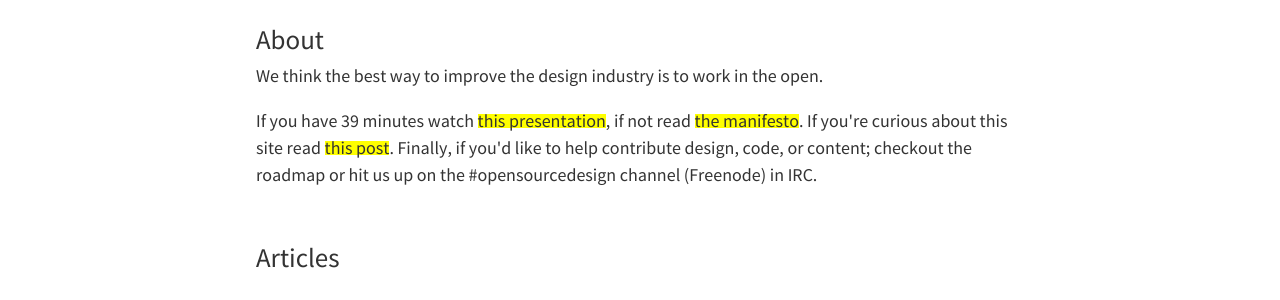
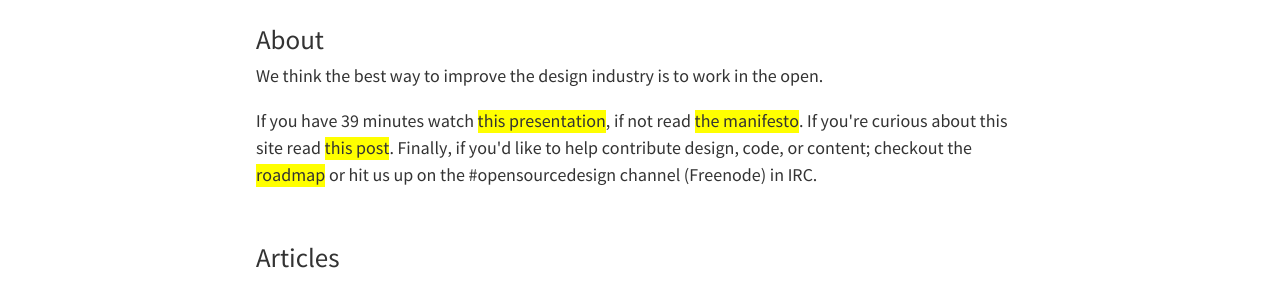
Before and after one commit to DesignOpen/designopen.github.io, a Jekyll site: the page built from index.html, in a window 1280 px wide. Shown: the part 370-670 px from the top of the page. Built offline with Jekyll 4.4.1, drawn with Linux system fonts in a browser that asks for light colours.

Commit message:
not quite as pretty as the original, but less breaky

```diff
--- a/css/main.css
+++ b/css/main.css
@@ -190,37 +190,26 @@
 }
 
 /* line 136, /Users/garthdb/Open Source Design/opensourcedesignis.github.io/css/main.scss */
-a {
+p > a {
   color: inherit;
-  text-decoration: none;
-  position: relative;
+  background: yellow;
 }
-
-/* line 141, /Users/garthdb/Open Source Design/opensourcedesignis.github.io/css/main.scss */
-p > a::before {
-  content: '';
-  position: absolute;
-  top: 0;
-  left: 0;
-  display: inline-block;
-  height: .8rem;
-  width: 100%;
-  margin: .2rem 0 0;
-  background: yellow;
-  z-index: -1;
-}
-
-/* line 153, /Users/garthdb/Open Source Design/opensourcedesignis.github.io/css/main.scss */
-p > a:hover::before {
+/* line 139, /Users/garthdb/Open Source Design/opensourcedesignis.github.io/css/main.scss */
+p > a:hover {
   border-bottom: 1px solid;
 }
 
-/* line 156, /Users/garthdb/Open Source Design/opensourcedesignis.github.io/css/main.scss */
+/* line 143, /Users/garthdb/Open Source Design/opensourcedesignis.github.io/css/main.scss */
+a {
+  text-decoration: none;
+}
+
+/* line 146, /Users/garthdb/Open Source Design/opensourcedesignis.github.io/css/main.scss */
 code {
   font-size: 80%;
 }
 
-/* line 159, /Users/garthdb/Open Source Design/opensourcedesignis.github.io/css/main.scss */
+/* line 149, /Users/garthdb/Open Source Design/opensourcedesignis.github.io/css/main.scss */
 blockquote {
   font-style: italic;
   padding: .5rem 1rem .75rem;
@@ -232,28 +221,28 @@
   border-bottom: 1px solid;
 }
 
-/* line 169, /Users/garthdb/Open Source Design/opensourcedesignis.github.io/css/main.scss */
+/* line 159, /Users/garthdb/Open Source Design/opensourcedesignis.github.io/css/main.scss */
 blockquote p {
   margin: 0;
 }
 
-/* line 172, /Users/garthdb/Open Source Design/opensourcedesignis.github.io/css/main.scss */
+/* line 162, /Users/garthdb/Open Source Design/opensourcedesignis.github.io/css/main.scss */
 ul {
   padding: 0 0 0 1.5rem;
 }
 
-/* line 175, /Users/garthdb/Open Source Design/opensourcedesignis.github.io/css/main.scss */
+/* line 165, /Users/garthdb/Open Source Design/opensourcedesignis.github.io/css/main.scss */
 article ul {
   list-style: none;
   padding: 0 0 0 1rem;
 }
 
-/* line 179, /Users/garthdb/Open Source Design/opensourcedesignis.github.io/css/main.scss */
+/* line 169, /Users/garthdb/Open Source Design/opensourcedesignis.github.io/css/main.scss */
 article ul li {
   margin: 0 0 .5rem;
 }
 
-/* line 182, /Users/garthdb/Open Source Design/opensourcedesignis.github.io/css/main.scss */
+/* line 172, /Users/garthdb/Open Source Design/opensourcedesignis.github.io/css/main.scss */
 article ul li::before {
   content: "\25ca";
   display: inline-block;
@@ -262,7 +251,7 @@
   color: #316b9e;
 }
 
-/* line 189, /Users/garthdb/Open Source Design/opensourcedesignis.github.io/css/main.scss */
+/* line 179, /Users/garthdb/Open Source Design/opensourcedesignis.github.io/css/main.scss */
 article ol {
   padding: 0;
   list-style: none;
@@ -270,13 +259,13 @@
   counter-reset: o;
 }
 
-/* line 195, /Users/garthdb/Open Source Design/opensourcedesignis.github.io/css/main.scss */
+/* line 185, /Users/garthdb/Open Source Design/opensourcedesignis.github.io/css/main.scss */
 article ol li {
   counter-increment: o;
   margin: 0 0 .5rem;
 }
 
-/* line 199, /Users/garthdb/Open Source Design/opensourcedesignis.github.io/css/main.scss */
+/* line 189, /Users/garthdb/Open Source Design/opensourcedesignis.github.io/css/main.scss */
 article ol li::before {
   display: inline-block;
   content: counter(o) ".";
@@ -285,7 +274,7 @@
   color: #316b9e;
 }
 
-/* line 207, /Users/garthdb/Open Source Design/opensourcedesignis.github.io/css/main.scss */
+/* line 197, /Users/garthdb/Open Source Design/opensourcedesignis.github.io/css/main.scss */
 .footnotes ol {
   padding: 0;
   list-style: none;
@@ -293,13 +282,13 @@
   counter-reset: o;
 }
 
-/* line 213, /Users/garthdb/Open Source Design/opensourcedesignis.github.io/css/main.scss */
+/* line 203, /Users/garthdb/Open Source Design/opensourcedesignis.github.io/css/main.scss */
 .footnotes ol li {
   counter-increment: o;
   margin: 0 0 .5rem;
 }
 
-/* line 217, /Users/garthdb/Open Source Design/opensourcedesignis.github.io/css/main.scss */
+/* line 207, /Users/garthdb/Open Source Design/opensourcedesignis.github.io/css/main.scss */
 .footnotes ol li::before {
   display: inline-block;
   content: counter(o) ".";
@@ -308,13 +297,13 @@
   color: #316b9e;
 }
 
-/* line 224, /Users/garthdb/Open Source Design/opensourcedesignis.github.io/css/main.scss */
+/* line 214, /Users/garthdb/Open Source Design/opensourcedesignis.github.io/css/main.scss */
 .footnotes p {
   display: inline-block;
   margin: 0;
 }
 
-/* line 229, /Users/garthdb/Open Source Design/opensourcedesignis.github.io/css/main.scss */
+/* line 219, /Users/garthdb/Open Source Design/opensourcedesignis.github.io/css/main.scss */
 .homeheader {
   width: 100%;
   height: 12rem;
@@ -329,19 +318,19 @@
   justify-content: center;
   align-items: center;
 }
-/* line 242, /Users/garthdb/Open Source Design/opensourcedesignis.github.io/css/main.scss */
+/* line 232, /Users/garthdb/Open Source Design/opensourcedesignis.github.io/css/main.scss */
 .homeheader h1 {
   font-size: 2rem;
   margin-top: 0.5rem;
 }
 @media (min-width: 800px) {
-  /* line 229, /Users/garthdb/Open Source Design/opensourcedesignis.github.io/css/main.scss */
+  /* line 219, /Users/garthdb/Open Source Design/opensourcedesignis.github.io/css/main.scss */
   .homeheader {
     height: 20rem;
   }
 }
 
-/* line 250, /Users/garthdb/Open Source Design/opensourcedesignis.github.io/css/main.scss */
+/* line 240, /Users/garthdb/Open Source Design/opensourcedesignis.github.io/css/main.scss */
 .homelogo {
   margin-right: 1rem;
   width: 6rem;
@@ -349,13 +338,13 @@
 }
 
 @media only screen and (max-width: 800px) {
-  /* line 258, /Users/garthdb/Open Source Design/opensourcedesignis.github.io/css/main.scss */
+  /* line 248, /Users/garthdb/Open Source Design/opensourcedesignis.github.io/css/main.scss */
   :root {
     font-size: 16px;
   }
 }
 @media only screen and (min-width: 800px) {
-  /* line 263, /Users/garthdb/Open Source Design/opensourcedesignis.github.io/css/main.scss */
+  /* line 253, /Users/garthdb/Open Source Design/opensourcedesignis.github.io/css/main.scss */
   :root {
     font-size: 18px;
   }
```
Also changed, not shown: css/main.scss (+7 -17 lines).
